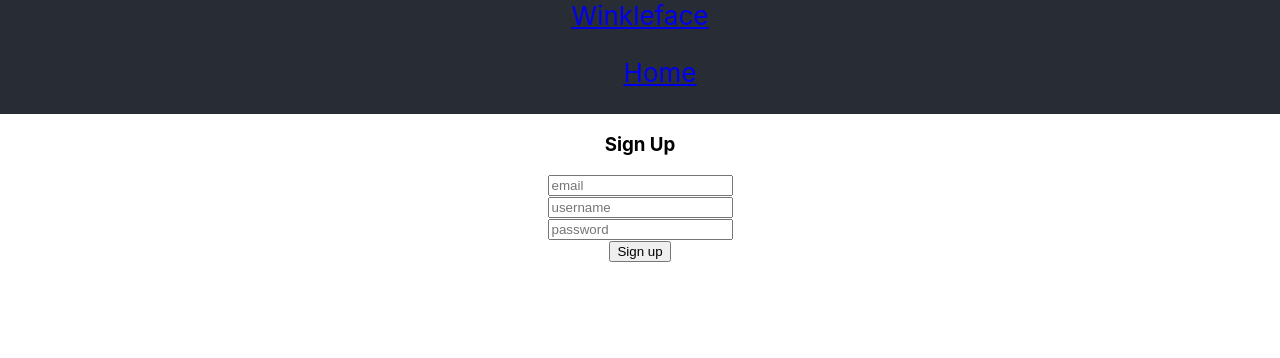
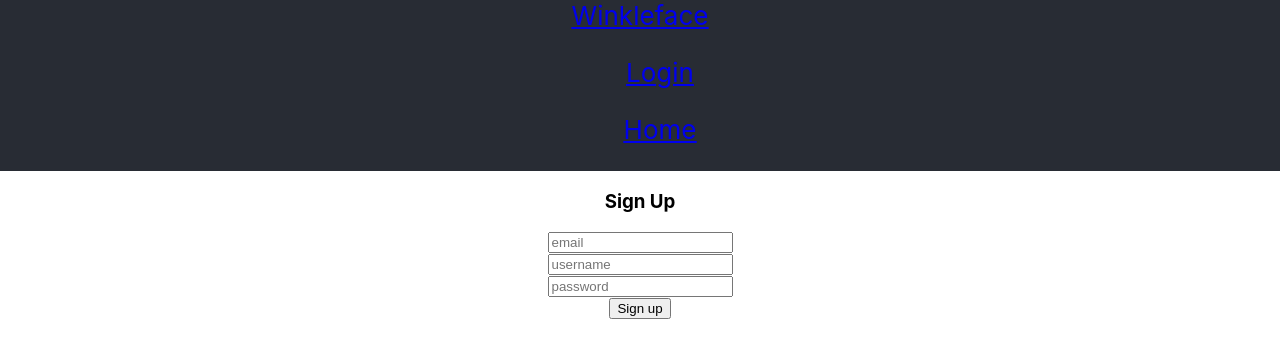
Before and after one commit to NabilleH/acebook-react, a React (Create React App) app: page / in a window 1280 px wide. Shown: the top 358 px of the page. Built offline with nearby package versions, Linux system fonts and the light colour scheme.

Commit message:
Login logout toggle on navbar

```diff
--- a/src/components/navbar.jsx
+++ b/src/components/navbar.jsx
@@ -1,40 +1,48 @@
-import React, { Component } from 'react';
-import ReactDOM from 'react-dom';
-import Logout from './logout';
-import {Link} from 'react-router-dom'
+import React, { Component } from "react";
+import ReactDOM from "react-dom";
+import Logout from "./logout";
+import { Link } from "react-router-dom";
 
 class Navbar extends Component {
   constructor(props) {
-    super(props)
+    super(props);
   }
 
   sessionButton() {
     if (this.props.authToken) {
-      return <Logout updateAuthToken={this.props.updateAuthToken}/>
+      return <Logout updateAuthToken={this.props.updateAuthToken} />;
     } else {
-      return null
+      return (
+        <Link to="/log_in">
+          <a className="homepage-link" href="javascript:void(0)">
+            Login
+          </a>
+        </Link>
+      );
     }
   }
   render() {
     return (
       <header>
         <nav className="navbar-container">
-          <Link to='/'>
-            <a className="homepage-link" href="javascript:void(0)">Winkleface</a>
+          <Link to="/">
+            <a className="homepage-link" href="javascript:void(0)">
+              Winkleface
+            </a>
           </Link>
-          <ul className="logout-button">
-            {this.sessionButton()}
-          </ul>
+          <ul className="logout-button">{this.sessionButton()}</ul>
 
           <ul>
-            <Link to='/posts'>
-              <a className="homepage-link" href="javascript:void(0)">Home</a>
+            <Link to="/posts">
+              <a className="homepage-link" href="javascript:void(0)">
+                Home
+              </a>
             </Link>
           </ul>
         </nav>
       </header>
-    )
+    );
   }
 }
 
-export default Navbar
+export default Navbar;
```
Also changed, not shown: src/components/loginButton.jsx (added, +24 -0 lines).
